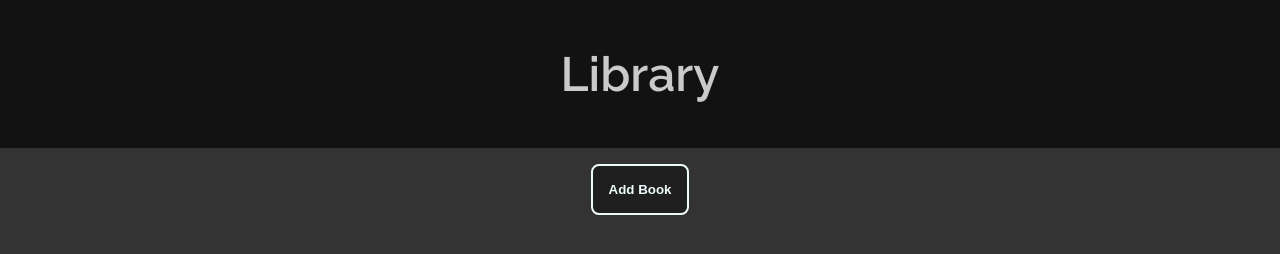
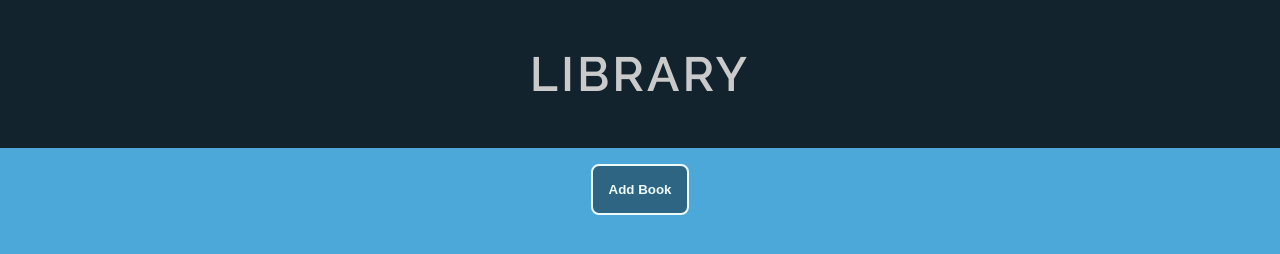
Before and after one commit to Bwade95/Library, a plain HTML site: page index.html in a window 1280 px wide. Drawn offline with Linux system fonts and the light colour scheme.

Commit message:
added some more styling, changed page colours

```diff
--- a/css/style.css
+++ b/css/style.css
@@ -9,12 +9,14 @@
 }
 
 html {
-    background-color: #333;
+    background-color: var(--lighter-blue);
     font-family: 'Raleway', sans-serif;
 }
 
 h1 {
+    text-transform: uppercase;
     font-size: 48px;
+    letter-spacing: 3px;
     font-weight: bolder;
     text-align: center;
     padding: 50px;
@@ -26,7 +28,7 @@ h2 {
 }
 
 .header {
-    background-color: #121212;
+    background-color: var(--dark-blue);
     width: 100%;
 }
 
```
